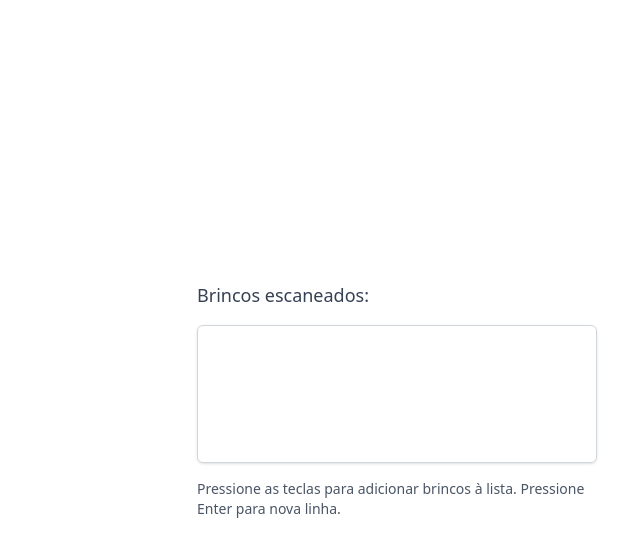
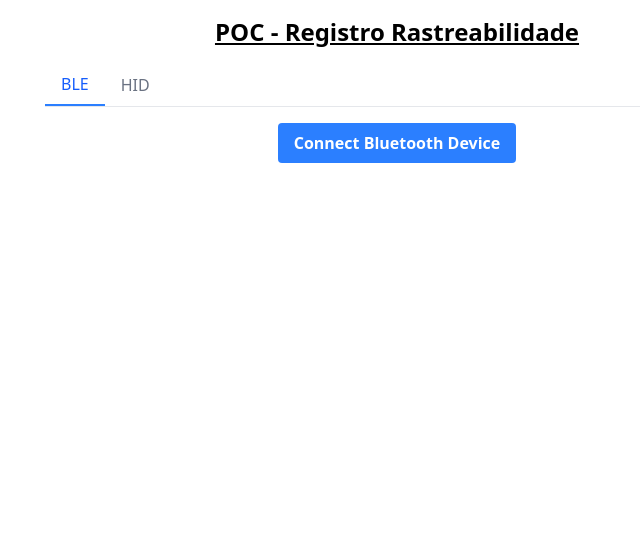
Before and after one commit to victor-souza-dev/POC-Bluetooth, an Angular app: page / in a window 1280 px wide. Shown: the top 556 px of the page, without its empty margins (243-883 px from the left). Built offline with nearby package versions, Linux system fonts and the light colour scheme.

Commit message:
style: up design

```diff
--- a/src/app/app.component.html
+++ b/src/app/app.component.html
@@ -1,3 +1,4 @@
-<div class="flex items-center justify-center h-screen p-4">
-    <app-keyboard-input />
+<div class="flex flex-col items-center w-full md:w-1/2 lg:w-2/3 xl:w-3/5 mx-auto p-4">
+    <h1 class="font-bold text-2xl underline">POC - Registro Rastreabilidade</h1>
+    <app-tab class="w-full" />
 </div>
--- a/src/app/app.component.ts
+++ b/src/app/app.component.ts
@@ -1,10 +1,9 @@
 import { Component } from '@angular/core';
-import { BluetoothConnectorComponent } from './components/bluetooth-connector/bluetooth-connector.component';
-import { KeyboardInputComponent } from './components/keyboard-input/keyboard-input.component';
+import { TabComponent } from './components/tab/tab.component';
 
 @Component({
   selector: 'app-root',
-  imports: [BluetoothConnectorComponent, KeyboardInputComponent],
+  imports: [TabComponent],
   templateUrl: './app.component.html',
   styleUrl: './app.component.css'
 })
--- /dev/null
+++ b/src/app/components/tab/tab.component.html
@@ -0,0 +1,19 @@
+<div class="w-full mx-auto p-4">
+    <div class="flex border-b border-gray-200">
+        <button
+            [ngClass]="{'border-b-2 border-blue-500 text-blue-600': activeTab === 'bluetooth', 'text-gray-500': activeTab !== 'bluetooth'}"
+            class="px-4 py-2 font-medium cursor-pointer" (click)="setActiveTab('bluetooth')">
+            BLE
+        </button>
+        <button
+            [ngClass]="{'border-b-2 border-blue-500 text-blue-600': activeTab === 'keyboard', 'text-gray-500': activeTab !== 'keyboard'}"
+            class="px-4 py-2 font-medium cursor-pointer" (click)="setActiveTab('keyboard')">
+            HID
+        </button>
+    </div>
+
+    <div class="mt-4">
+        <app-bluetooth-connector *ngIf="activeTab === 'bluetooth'" />
+        <app-keyboard-input *ngIf="activeTab === 'keyboard'" />
+    </div>
+</div>
--- /dev/null
+++ b/src/app/components/tab/tab.component.ts
@@ -0,0 +1,18 @@
+import { Component } from '@angular/core';
+import { BluetoothConnectorComponent } from '../bluetooth-connector/bluetooth-connector.component';
+import { KeyboardInputComponent } from '../keyboard-input/keyboard-input.component';
+import { CommonModule } from '@angular/common';
+
+@Component({
+  selector: 'app-tab',
+  templateUrl: './tab.component.html',
+  standalone: true,
+  imports: [CommonModule, BluetoothConnectorComponent, KeyboardInputComponent],
+})
+export class TabComponent {
+  activeTab: 'bluetooth' | 'keyboard' = 'bluetooth';
+
+  setActiveTab(tab: 'bluetooth' | 'keyboard') {
+    this.activeTab = tab;
+  }
+}
```
